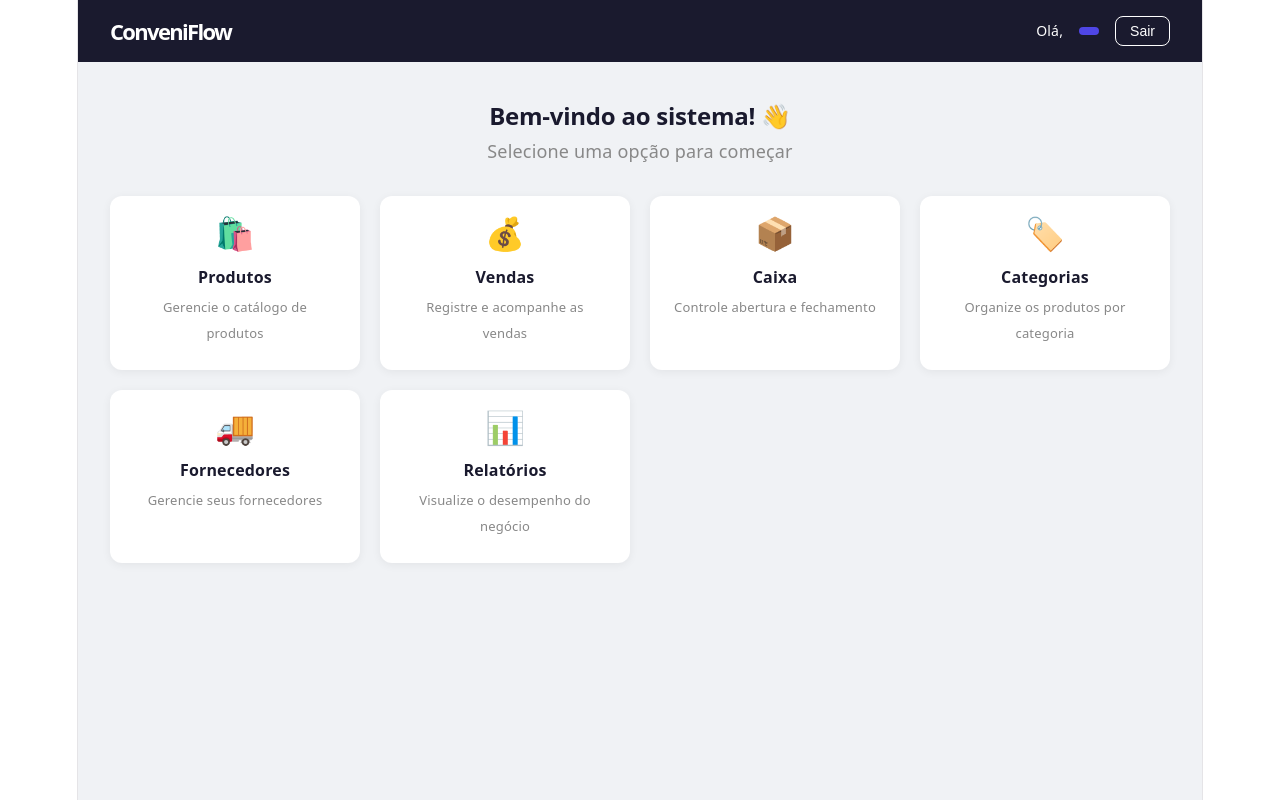
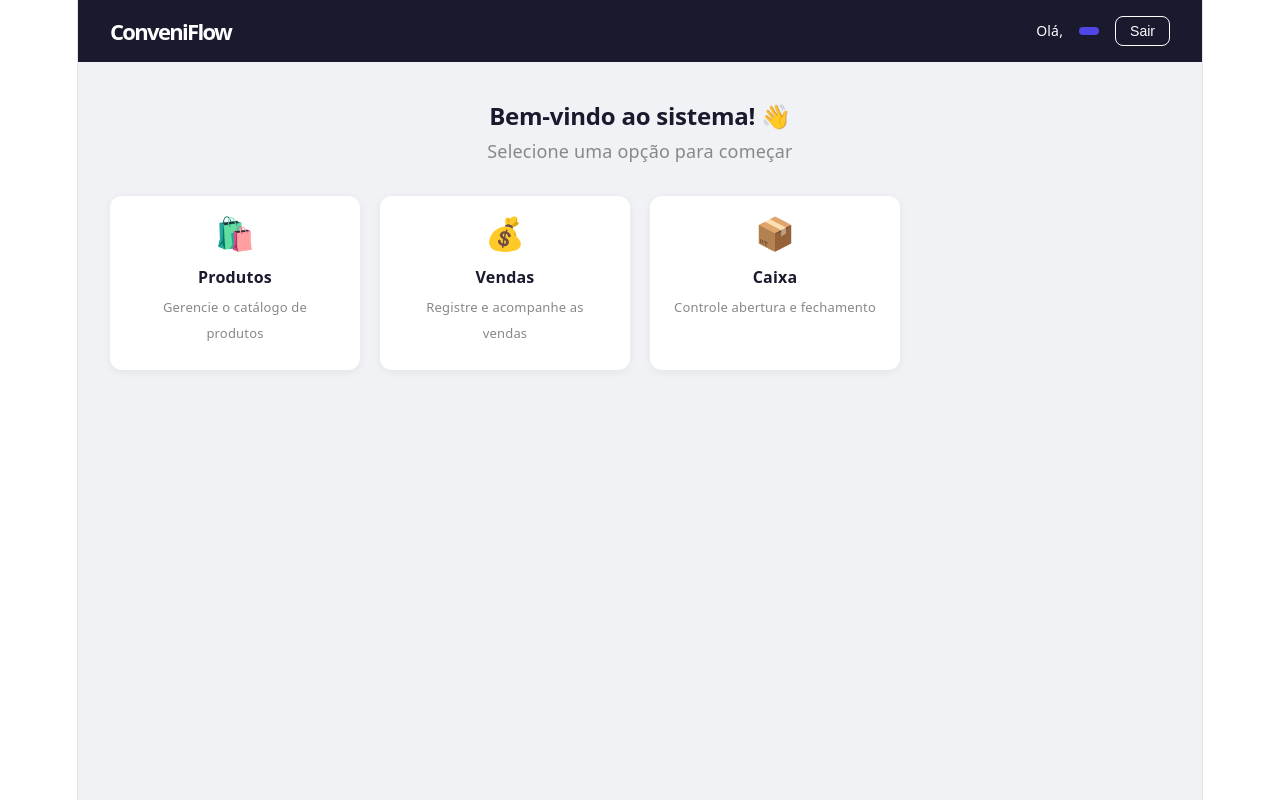
Before and after one commit to renatomoreira-tech/conveniflow, a React app in the folder frontend/: page /dashboard in a window 1280 px wide. Built offline with nearby package versions, Linux system fonts and the light colour scheme; sample sign-in values are in the browser's storage; the HTML template or start-up script is replaced by a standard one.

Commit message:
feat: controle de visibilidade por role no frontend

```diff
--- a/frontend/src/pages/Dashboard.jsx
+++ b/frontend/src/pages/Dashboard.jsx
@@ -4,6 +4,7 @@ import { useAuth } from "../context/AuthContext";
 export default function Dashboard() {
   const { usuario, logout } = useAuth();
   const navigate = useNavigate();
+  const role = usuario?.role;
 
   return (
     <div style={styles.container}>
@@ -11,7 +12,7 @@ export default function Dashboard() {
         <h1 style={styles.logo}>ConveniFlow</h1>
         <div style={styles.headerDireita}>
           <span style={styles.nomeUsuario}>Olá, {usuario?.nome}</span>
-          <span style={styles.role}>{usuario?.role}</span>
+          <span style={styles.role}>{role}</span>
           <button onClick={logout} style={styles.botaoLogout}>
             Sair
           </button>
@@ -38,12 +39,20 @@ export default function Dashboard() {
             <h3 style={styles.cardTitulo}>Caixa</h3>
             <p style={styles.cardDesc}>Controle abertura e fechamento</p>
           </div>
+
+          {(role === "ADMIN" || role === "GERENTE") && (
+            <>
               <div style={styles.card} onClick={() => navigate("/categorias")}>
                 <span style={styles.icone}>🏷️</span>
                 <h3 style={styles.cardTitulo}>Categorias</h3>
-            <p style={styles.cardDesc}>Organize os produtos por categoria</p>
+                <p style={styles.cardDesc}>
+                  Organize os produtos por categoria
+                </p>
               </div>
-          <div style={styles.card} onClick={() => navigate("/fornecedores")}>
+              <div
+                style={styles.card}
+                onClick={() => navigate("/fornecedores")}
+              >
                 <span style={styles.icone}>🚚</span>
                 <h3 style={styles.cardTitulo}>Fornecedores</h3>
                 <p style={styles.cardDesc}>Gerencie seus fornecedores</p>
@@ -53,6 +62,8 @@ export default function Dashboard() {
                 <h3 style={styles.cardTitulo}>Relatórios</h3>
                 <p style={styles.cardDesc}>Visualize o desempenho do negócio</p>
               </div>
+            </>
+          )}
         </div>
       </main>
     </div>
--- a/frontend/src/pages/Produtos.jsx
+++ b/frontend/src/pages/Produtos.jsx
@@ -1,24 +1,30 @@
 import { useState, useEffect } from "react";
+import { useNavigate } from "react-router-dom";
+import { useAuth } from "../context/AuthContext";
 import api from "../services/api";
 
 export default function Produtos() {
-  const [produtos, setProdutos]       = useState([]);
-  const [categorias, setCategorias]   = useState([]);
+  const navigate = useNavigate();
+  const { usuario } = useAuth();
+  const role = usuario?.role;
+
+  const [produtos, setProdutos] = useState([]);
+  const [categorias, setCategorias] = useState([]);
   const [fornecedores, setFornecedores] = useState([]);
-  const [carregando, setCarregando]   = useState(true);
-  const [erro, setErro]               = useState("");
+  const [carregando, setCarregando] = useState(true);
+  const [erro, setErro] = useState("");
   const [modalAberto, setModalAberto] = useState(false);
   const [produtoEditando, setProdutoEditando] = useState(null);
 
   const [form, setForm] = useState({
-    nome:          "",
-    preco:         "",
-    precoCusto:    "",
-    estoque:       "",
+    nome: "",
+    preco: "",
+    precoCusto: "",
+    estoque: "",
     estoqueMinimo: "",
-    codigoBarras:  "",
-    categoriaId:   "",
-    fornecedorId:  "",
+    codigoBarras: "",
+    categoriaId: "",
+    fornecedorId: "",
   });
 
   useEffect(() => {
@@ -46,20 +52,26 @@ export default function Produtos() {
     if (produto) {
       setProdutoEditando(produto);
       setForm({
-        nome:          produto.nome,
-        preco:         produto.preco,
-        precoCusto:    produto.precoCusto || "",
-        estoque:       produto.estoque,
+        nome: produto.nome,
+        preco: produto.preco,
+        precoCusto: produto.precoCusto || "",
+        estoque: produto.estoque,
         estoqueMinimo: produto.estoqueMinimo,
-        codigoBarras:  produto.codigoBarras || "",
-        categoriaId:   produto.categoriaId || "",
-        fornecedorId:  produto.fornecedorId || "",
+        codigoBarras: produto.codigoBarras || "",
+        categoriaId: produto.categoriaId || "",
+        fornecedorId: produto.fornecedorId || "",
       });
     } else {
       setProdutoEditando(null);
       setForm({
-        nome: "", preco: "", precoCusto: "", estoque: "",
-        estoqueMinimo: "", codigoBarras: "", categoriaId: "", fornecedorId: "",
+        nome: "",
+        preco: "",
+        precoCusto: "",
+        estoque: "",
+        estoqueMinimo: "",
+        codigoBarras: "",
+        categoriaId: "",
+        fornecedorId: "",
       });
     }
     setModalAberto(true);
@@ -78,20 +90,18 @@ export default function Produtos() {
     try {
       const dados = {
         ...form,
-        preco:         parseFloat(form.preco),
-        precoCusto:    form.precoCusto ? parseFloat(form.precoCusto) : null,
-        estoque:       parseInt(form.estoque),
+        preco: parseFloat(form.preco),
+        precoCusto: form.precoCusto ? parseFloat(form.precoCusto) : null,
+        estoque: parseInt(form.estoque),
         estoqueMinimo: parseInt(form.estoqueMinimo),
-        categoriaId:   form.categoriaId ? parseInt(form.categoriaId) : null,
-        fornecedorId:  form.fornecedorId ? parseInt(form.fornecedorId) : null,
+        categoriaId: form.categoriaId ? parseInt(form.categoriaId) : null,
+        fornecedorId: form.fornecedorId ? parseInt(form.fornecedorId) : null,
       };
-
       if (produtoEditando) {
         await api.put(`/products/${produtoEditando.id}`, dados);
       } else {
         await api.post("/products", dados);
       }
-
       fecharModal();
       carregarDados();
     } catch (error) {
@@ -113,17 +123,25 @@ export default function Produtos() {
 
   return (
     <div style={styles.container}>
-      {/* ─── HEADER ─── */}
       <div style={styles.header}>
+        <div style={styles.headerEsquerda}>
+          <button
+            onClick={() => navigate("/dashboard")}
+            style={styles.botaoVoltar}
+          >
+            ← Voltar
+          </button>
           <h2 style={styles.titulo}>🛍️ Produtos</h2>
+        </div>
+        {(role === "ADMIN" || role === "GERENTE") && (
           <button onClick={() => abrirModal()} style={styles.botaoNovo}>
             + Novo Produto
           </button>
+        )}
       </div>
 
       {erro && <p style={styles.erro}>{erro}</p>}
 
-      {/* ─── TABELA ─── */}
       <div style={styles.tabelaContainer}>
         <table style={styles.tabela}>
           <thead>
@@ -132,7 +150,9 @@ export default function Produtos() {
               <th style={styles.th}>Preço</th>
               <th style={styles.th}>Estoque</th>
               <th style={styles.th}>Categoria</th>
+              {(role === "ADMIN" || role === "GERENTE") && (
                 <th style={styles.th}>Ações</th>
+              )}
             </tr>
           </thead>
           <tbody>
@@ -141,81 +161,146 @@ export default function Produtos() {
                 <td style={styles.td}>{p.nome}</td>
                 <td style={styles.td}>R$ {p.preco.toFixed(2)}</td>
                 <td style={styles.td}>
-                  <span style={p.estoque <= p.estoqueMinimo ? styles.estoqueAlerta : styles.estoqueOk}>
+                  <span
+                    style={
+                      p.estoque <= p.estoqueMinimo
+                        ? styles.estoqueAlerta
+                        : styles.estoqueOk
+                    }
+                  >
                     {p.estoque}
                   </span>
                 </td>
                 <td style={styles.td}>{p.categoria?.nome || "—"}</td>
+                {(role === "ADMIN" || role === "GERENTE") && (
                   <td style={styles.td}>
-                  <button onClick={() => abrirModal(p)} style={styles.botaoEditar}>
+                    <button
+                      onClick={() => abrirModal(p)}
+                      style={styles.botaoEditar}
+                    >
                       Editar
                     </button>
-                  <button onClick={() => handleDesativar(p.id)} style={styles.botaoDesativar}>
+                    {role === "ADMIN" && (
+                      <button
+                        onClick={() => handleDesativar(p.id)}
+                        style={styles.botaoDesativar}
+                      >
                         Desativar
                       </button>
+                    )}
                   </td>
+                )}
               </tr>
             ))}
           </tbody>
         </table>
       </div>
 
-      {/* ─── MODAL ─── */}
       {modalAberto && (
         <div style={styles.overlay}>
           <div style={styles.modal}>
             <h3 style={styles.modalTitulo}>
               {produtoEditando ? "Editar Produto" : "Novo Produto"}
             </h3>
-
             <div style={styles.grid}>
               <div style={styles.campo}>
                 <label style={styles.label}>Nome</label>
-                <input name="nome" value={form.nome} onChange={handleChange} style={styles.input} />
+                <input
+                  name="nome"
+                  value={form.nome}
+                  onChange={handleChange}
+                  style={styles.input}
+                />
               </div>
               <div style={styles.campo}>
                 <label style={styles.label}>Código de Barras</label>
-                <input name="codigoBarras" value={form.codigoBarras} onChange={handleChange} style={styles.input} />
+                <input
+                  name="codigoBarras"
+                  value={form.codigoBarras}
+                  onChange={handleChange}
+                  style={styles.input}
+                />
               </div>
               <div style={styles.campo}>
                 <label style={styles.label}>Preço de Venda</label>
-                <input name="preco" type="number" value={form.preco} onChange={handleChange} style={styles.input} />
+                <input
+                  name="preco"
+                  type="number"
+                  value={form.preco}
+                  onChange={handleChange}
+                  style={styles.input}
+                />
               </div>
               <div style={styles.campo}>
                 <label style={styles.label}>Preço de Custo</label>
-                <input name="precoCusto" type="number" value={form.precoCusto} onChange={handleChange} style={styles.input} />
+                <input
+                  name="precoCusto"
+                  type="number"
+                  value={form.precoCusto}
+                  onChange={handleChange}
+                  style={styles.input}
+                />
               </div>
               <div style={styles.campo}>
                 <label style={styles.label}>Estoque</label>
-                <input name="estoque" type="number" value={form.estoque} onChange={handleChange} style={styles.input} />
+                <input
+                  name="estoque"
+                  type="number"
+                  value={form.estoque}
+                  onChange={handleChange}
+                  style={styles.input}
+                />
               </div>
               <div style={styles.campo}>
                 <label style={styles.label}>Estoque Mínimo</label>
-                <input name="estoqueMinimo" type="number" value={form.estoqueMinimo} onChange={handleChange} style={styles.input} />
+                <input
+                  name="estoqueMinimo"
+                  type="number"
+                  value={form.estoqueMinimo}
+                  onChange={handleChange}
+                  style={styles.input}
+                />
               </div>
               <div style={styles.campo}>
                 <label style={styles.label}>Categoria</label>
-                <select name="categoriaId" value={form.categoriaId} onChange={handleChange} style={styles.input}>
+                <select
+                  name="categoriaId"
+                  value={form.categoriaId}
+                  onChange={handleChange}
+                  style={styles.input}
+                >
                   <option value="">Selecione...</option>
                   {categorias.map((c) => (
-                    <option key={c.id} value={c.id}>{c.nome}</option>
+                    <option key={c.id} value={c.id}>
+                      {c.nome}
+                    </option>
                   ))}
                 </select>
               </div>
               <div style={styles.campo}>
                 <label style={styles.label}>Fornecedor</label>
-                <select name="fornecedorId" value={form.fornecedorId} onChange={handleChange} style={styles.input}>
+                <select
+                  name="fornecedorId"
+                  value={form.fornecedorId}
+                  onChange={handleChange}
+                  style={styles.input}
+                >
                   <option value="">Selecione...</option>
                   {fornecedores.map((f) => (
-                    <option key={f.id} value={f.id}>{f.nome}</option>
+                    <option key={f.id} value={f.id}>
+                      {f.nome}
+                    </option>
                   ))}
                 </select>
               </div>
             </div>
-
             <div style={styles.modalBotoes}>
-              <button onClick={fecharModal} style={styles.botaoCancelar}>Cancelar</button>
-              <button onClick={handleSalvar} style={styles.botaoSalvar}>Salvar</button>
+              <button onClick={fecharModal} style={styles.botaoCancelar}>
+                Cancelar
+              </button>
+              <button onClick={handleSalvar} style={styles.botaoSalvar}>
+                Salvar
+              </button>
             </div>
           </div>
         </div>
@@ -225,30 +310,144 @@ export default function Produtos() {
 }
 
 const styles = {
-  container:       { padding: "32px" },
-  header:          { display: "flex", justifyContent: "space-between", alignItems: "center", marginBottom: "24px" },
-  titulo:          { fontSize: "22px", fontWeight: "bold", color: "#1a1a2e", margin: 0 },
-  botaoNovo:       { backgroundColor: "#4f46e5", color: "#fff", border: "none", borderRadius: "8px", padding: "10px 20px", cursor: "pointer", fontWeight: "600" },
-  tabelaContainer: { backgroundColor: "#fff", borderRadius: "12px", boxShadow: "0 2px 10px rgba(0,0,0,0.06)", overflow: "hidden" },
-  tabela:          { width: "100%", borderCollapse: "collapse" },
-  thead:           { backgroundColor: "#f8f9fa" },
-  th:              { padding: "14px 16px", textAlign: "left", fontSize: "13px", fontWeight: "600", color: "#555" },
-  tr:              { borderTop: "1px solid #f0f0f0" },
-  td:              { padding: "14px 16px", fontSize: "14px", color: "#333" },
-  estoqueOk:       { backgroundColor: "#d1fae5", color: "#065f46", padding: "4px 10px", borderRadius: "20px", fontSize: "12px", fontWeight: "600" },
-  estoqueAlerta:   { backgroundColor: "#fee2e2", color: "#991b1b", padding: "4px 10px", borderRadius: "20px", fontSize: "12px", fontWeight: "600" },
-  botaoEditar:     { backgroundColor: "#4f46e5", color: "#fff", border: "none", borderRadius: "6px", padding: "6px 12px", cursor: "pointer", marginRight: "8px", fontSize: "12px" },
-  botaoDesativar:  { backgroundColor: "#fee2e2", color: "#991b1b", border: "none", borderRadius: "6px", padding: "6px 12px", cursor: "pointer", fontSize: "12px" },
-  overlay:         { position: "fixed", inset: 0, backgroundColor: "rgba(0,0,0,0.5)", display: "flex", alignItems: "center", justifyContent: "center", zIndex: 1000 },
-  modal:           { backgroundColor: "#fff", borderRadius: "12px", padding: "32px", width: "100%", maxWidth: "600px", maxHeight: "90vh", overflowY: "auto" },
-  modalTitulo:     { fontSize: "18px", fontWeight: "bold", color: "#1a1a2e", marginBottom: "24px" },
-  grid:            { display: "grid", gridTemplateColumns: "1fr 1fr", gap: "16px" },
-  campo:           { display: "flex", flexDirection: "column", gap: "6px" },
-  label:           { fontSize: "13px", fontWeight: "600", color: "#555" },
-  input:           { padding: "10px 12px", borderRadius: "8px", border: "1px solid #ddd", fontSize: "14px" },
-  modalBotoes:     { display: "flex", justifyContent: "flex-end", gap: "12px", marginTop: "24px" },
-  botaoCancelar:   { backgroundColor: "#f0f0f0", color: "#333", border: "none", borderRadius: "8px", padding: "10px 20px", cursor: "pointer" },
-  botaoSalvar:     { backgroundColor: "#4f46e5", color: "#fff", border: "none", borderRadius: "8px", padding: "10px 20px", cursor: "pointer", fontWeight: "600" },
-  carregando:      { textAlign: "center", marginTop: "40px", color: "#888" },
-  erro:            { color: "#e53e3e", textAlign: "center" },
+  container: {
+    padding: "32px",
+    minHeight: "100vh",
+    backgroundColor: "#f0f2f5",
+  },
+  header: {
+    display: "flex",
+    justifyContent: "space-between",
+    alignItems: "center",
+    marginBottom: "24px",
+  },
+  headerEsquerda: { display: "flex", alignItems: "center", gap: "16px" },
+  botaoVoltar: {
+    backgroundColor: "#fff",
+    border: "1px solid #ddd",
+    borderRadius: "8px",
+    padding: "8px 16px",
+    cursor: "pointer",
+    fontSize: "14px",
+  },
+  titulo: { fontSize: "22px", fontWeight: "bold", color: "#1a1a2e", margin: 0 },
+  botaoNovo: {
+    backgroundColor: "#4f46e5",
+    color: "#fff",
+    border: "none",
+    borderRadius: "8px",
+    padding: "10px 20px",
+    cursor: "pointer",
+    fontWeight: "600",
+  },
+  tabelaContainer: {
+    backgroundColor: "#fff",
+    borderRadius: "12px",
+    boxShadow: "0 2px 10px rgba(0,0,0,0.06)",
+    overflow: "hidden",
+  },
+  tabela: { width: "100%", borderCollapse: "collapse" },
+  thead: { backgroundColor: "#f8f9fa" },
+  th: {
+    padding: "14px 16px",
+    textAlign: "left",
+    fontSize: "13px",
+    fontWeight: "600",
+    color: "#555",
+  },
+  tr: { borderTop: "1px solid #f0f0f0" },
+  td: { padding: "14px 16px", fontSize: "14px", color: "#333" },
+  estoqueOk: {
+    backgroundColor: "#d1fae5",
+    color: "#065f46",
+    padding: "4px 10px",
+    borderRadius: "20px",
+    fontSize: "12px",
+    fontWeight: "600",
+  },
+  estoqueAlerta: {
+    backgroundColor: "#fee2e2",
+    color: "#991b1b",
+    padding: "4px 10px",
+    borderRadius: "20px",
+    fontSize: "12px",
+    fontWeight: "600",
+  },
+  botaoEditar: {
+    backgroundColor: "#4f46e5",
+    color: "#fff",
+    border: "none",
+    borderRadius: "6px",
+    padding: "6px 12px",
+    cursor: "pointer",
+    marginRight: "8px",
+    fontSize: "12px",
+  },
+  botaoDesativar: {
+    backgroundColor: "#fee2e2",
+    color: "#991b1b",
+    border: "none",
+    borderRadius: "6px",
+    padding: "6px 12px",
+    cursor: "pointer",
+    fontSize: "12px",
+  },
+  overlay: {
+    position: "fixed",
+    inset: 0,
+    backgroundColor: "rgba(0,0,0,0.5)",
+    display: "flex",
+    alignItems: "center",
+    justifyContent: "center",
+    zIndex: 1000,
+  },
+  modal: {
+    backgroundColor: "#fff",
+    borderRadius: "12px",
+    padding: "32px",
+    width: "100%",
+    maxWidth: "600px",
+    maxHeight: "90vh",
+    overflowY: "auto",
+  },
+  modalTitulo: {
+    fontSize: "18px",
+    fontWeight: "bold",
+    color: "#1a1a2e",
+    marginBottom: "24px",
+  },
+  grid: { display: "grid", gridTemplateColumns: "1fr 1fr", gap: "16px" },
+  campo: { display: "flex", flexDirection: "column", gap: "6px" },
+  label: { fontSize: "13px", fontWeight: "600", color: "#555" },
+  input: {
+    padding: "10px 12px",
+    borderRadius: "8px",
+    border: "1px solid #ddd",
+    fontSize: "14px",
+  },
+  modalBotoes: {
+    display: "flex",
+    justifyContent: "flex-end",
+    gap: "12px",
+    marginTop: "24px",
+  },
+  botaoCancelar: {
+    backgroundColor: "#f0f0f0",
+    color: "#333",
+    border: "none",
+    borderRadius: "8px",
+    padding: "10px 20px",
+    cursor: "pointer",
+  },
+  botaoSalvar: {
+    backgroundColor: "#4f46e5",
+    color: "#fff",
+    border: "none",
+    borderRadius: "8px",
+    padding: "10px 20px",
+    cursor: "pointer",
+    fontWeight: "600",
+  },
+  carregando: { textAlign: "center", marginTop: "40px", color: "#888" },
+  erro: { color: "#e53e3e", textAlign: "center" },
 };
--- a/frontend/src/pages/Vendas.jsx
+++ b/frontend/src/pages/Vendas.jsx
@@ -1,9 +1,12 @@
+import { useAuth } from "../context/AuthContext";
 import { useState, useEffect } from "react";
 import { useNavigate } from "react-router-dom";
 import api from "../services/api";
 
 export default function Vendas() {
   const navigate = useNavigate();
+  const { usuario } = useAuth();
+  const role = usuario?.role;
   const [produtos, setProdutos] = useState([]);
   const [vendas, setVendas] = useState([]);
   const [carregando, setCarregando] = useState(true);
@@ -192,7 +195,8 @@ export default function Vendas() {
                     </span>
                   </td>
                   <td style={styles.td}>
-                    {venda.status === "CONCLUIDA" && (
+                    {venda.status === "CONCLUIDA" &&
+                      (role === "ADMIN" || role === "GERENTE") && (
                         <button
                           onClick={() => handleCancelarVenda(venda.id)}
                           style={styles.botaoCancelar}
```
Lines whose indentation alone changed are shown as unchanged.
